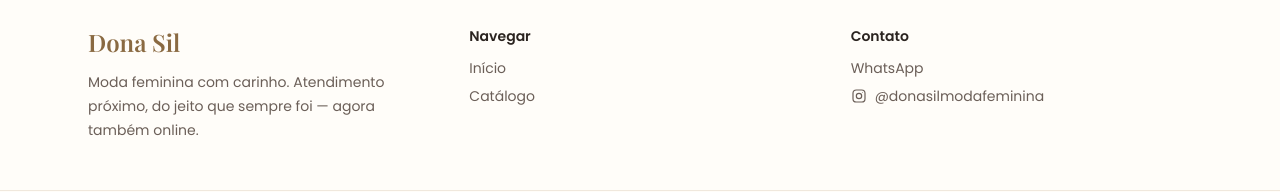
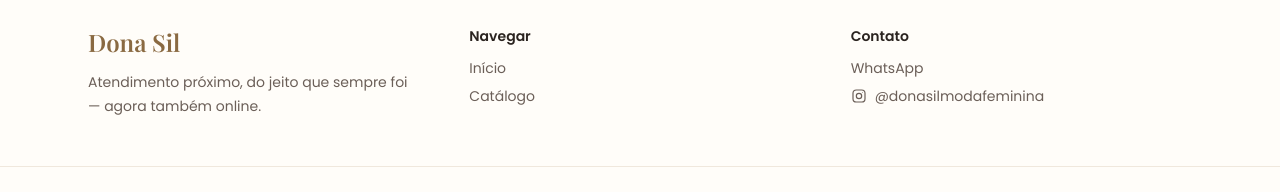
Before and after one commit to gustavosergio/DonaSil, a Next.js app: page / in a window 1280 px wide. Shown: the part 1496-1688 px from the top of the page. Built offline with nearby package versions, Linux system fonts and the light colour scheme; no server answers; the database is empty.

Commit message:
chore(site): ajustar rodapé

```diff
--- a/src/components/Footer.tsx
+++ b/src/components/Footer.tsx
@@ -11,8 +11,8 @@ export default function Footer() {
             {site.nome}
           </p>
           <p className="mt-3 max-w-xs text-sm leading-6 text-ink-soft">
-            {site.tagline}. Atendimento próximo, do jeito que sempre foi —
-            agora também online.
+            Atendimento próximo, do jeito que sempre foi — agora
+            também online.
           </p>
         </div>
 
```
